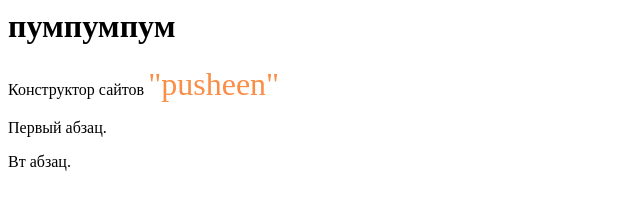
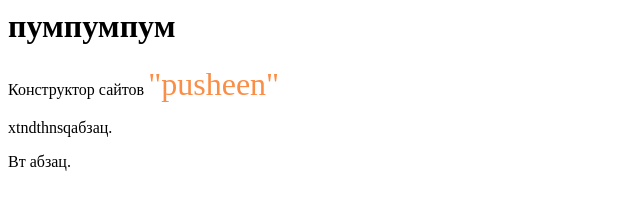
Before and after one commit to HeyKatya/pr_11, a plain HTML site: page index.html in a window 1280 px wide. Shown: the full height of the page, 0-640 px from the left. Drawn offline with Linux system fonts and the light colour scheme.

Commit message:
Update index.html

```diff
--- a/index.html
+++ b/index.html
@@ -7,7 +7,7 @@
   <h1>пумпумпум</h1>
   <p>Конструктор сайтов <font size="6" color="#fa8e47" face="serif">"pusheen"</font></p>
   <!-- Комментарий -->
-  <p>Первый абзац.</p>
+  <p>xtndthnsqабзац.</p>
   <p>Вт абзац.</p>
  </body>
 </html>
```
